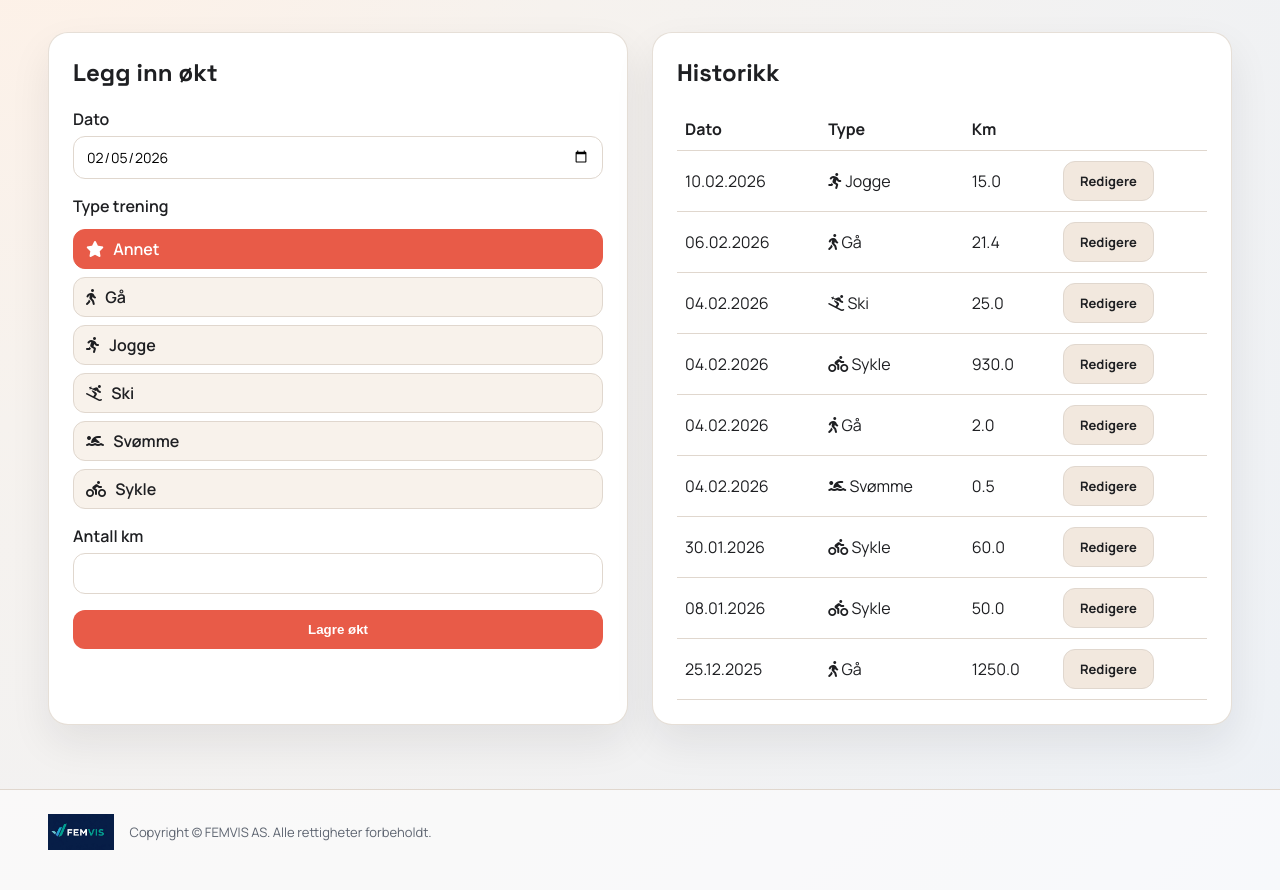
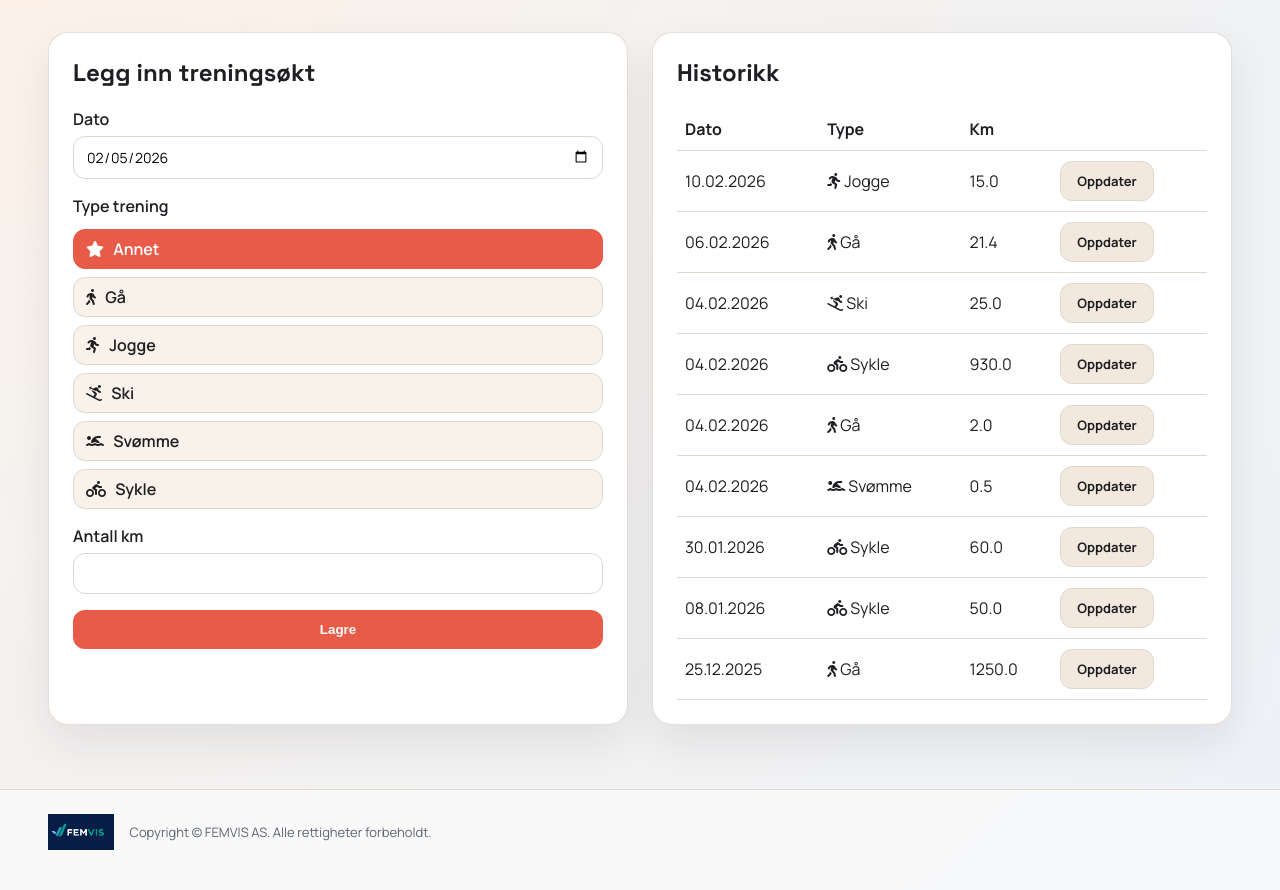
Before and after one commit to ikosmaz/followme, a Flask app: page /workouts in a window 1280 px wide. Shown: the part 156-1046 px from the top of the page. Run offline with Flask 3, Linux system fonts and the light colour scheme; a user stored in the database is signed in; data comes from the database, SQL or seed files in the repository.

Commit message:
Update workout form and table labels

```diff
--- a/templates/workouts.html
+++ b/templates/workouts.html
@@ -3,7 +3,7 @@
 {% block content %}
 <section class="split">
   <div class="card">
-    <h2>Legg inn økt</h2>
+    <h2>Legg inn treningsøkt</h2>
     <form method="post" action="{{ url_for('add_workout') }}" class="form">
       <label>Dato
         <input type="date" name="workout_date" value="{{ today }}" required>
@@ -21,7 +21,7 @@
       <label>Antall km
         <input type="number" name="km" step="0.1" min="0" required>
       </label>
-      <button class="button" type="submit">Lagre økt</button>
+      <button class="button" type="submit">Lagre</button>
     </form>
   </div>
 
@@ -42,7 +42,7 @@
             <td>{{ workout.workout_date.strftime('%d.%m.%Y') }}</td>
             <td><i class="fa-solid {{ activity_icons.get(workout.activity_type, 'fa-star') }}"></i> {{ workout.activity_type }}</td>
             <td>{{ "%.1f"|format(workout.km) }}</td>
-            <td><a class="button secondary small" href="{{ url_for('edit_workout', workout_id=workout.id) }}">Redigere</a></td>
+            <td><a class="button secondary small" href="{{ url_for('edit_workout', workout_id=workout.id) }}">Oppdater</a></td>
           </tr>
         {% else %}
           <tr>
```
